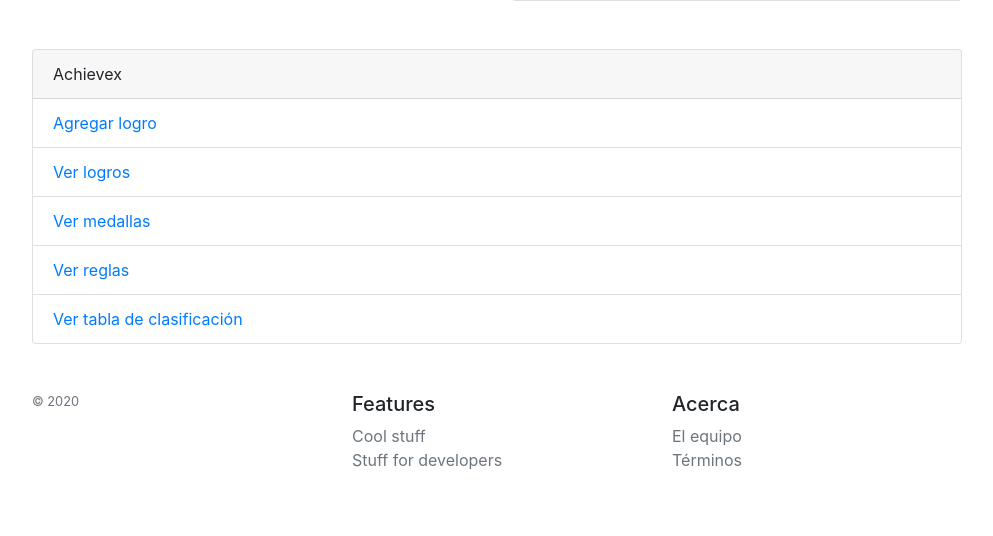
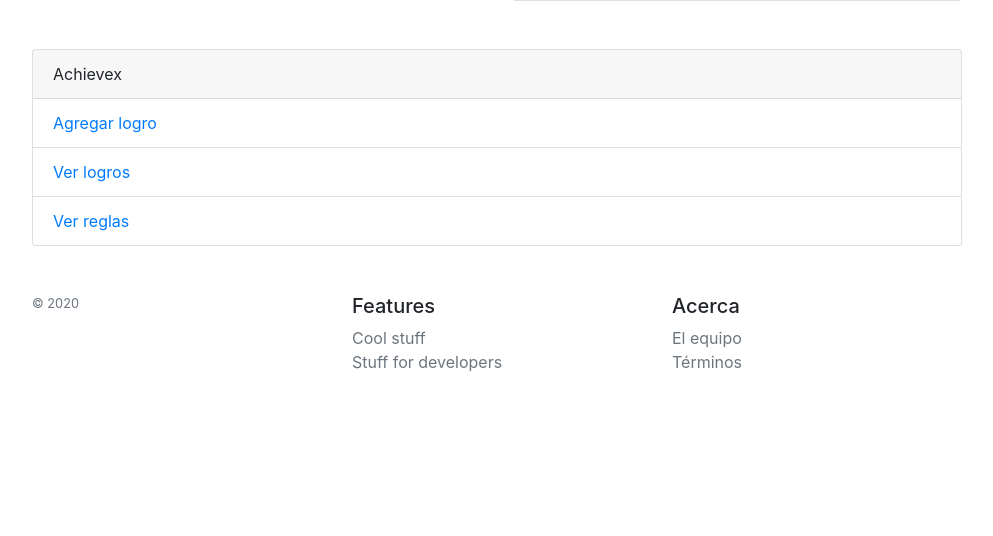
Before and after one commit to TheMr007GOZ/Achievex-, a Flask app: page /home in a window 1280 px wide. Shown: the part 658-1194 px from the top of the page, without its empty margins (143-1136 px from the left). After the commit the page ends 1029 px from the top, so only its background shows below. Run offline with Flask 2, Linux system fonts and the light colour scheme; the visitor is signed in with stand-in values (Sample User, id 1); data comes from the database, SQL or seed files in the repository; data that the repository does not hold is empty; some libraries are stand-ins or nearby versions.

Commit message:
Add files via upload

```diff
--- a/app/templates/home.html
+++ b/app/templates/home.html
@@ -17,7 +17,7 @@
                     <div class="card-body">
                         <p class="card-text"><b>Nombre:</b> {{ current_user.username }}</p>
                         <p class="card-text"><b>Cuenta de Logros:</b> {{ logros.count() }}</p>
-                        <p class="card-text"><b>Cuenta de Medallas:</b> {{ medallascount }}</p>
+                        <p class="card-text"><b>Cuenta de Medallas:</b> {{ 0 }}</p>
                     </div>
                 </div>
             </div>
@@ -42,9 +42,7 @@
                     <ul class="list-group list-group-flush">
                     <li class="list-group-item"><a href="{{ url_for('nuevo_logro') }}">Agregar logro</a></li>
                     <li class="list-group-item"><a href="{{ url_for('logros') }}">Ver logros</a></li>
-                    <li class="list-group-item"><a href="{{ url_for('medallas') }}">Ver medallas</a></li>
                     <li class="list-group-item"><a href="{{ url_for('rules')}}" >Ver reglas</a></li>
-                    <li class="list-group-item"><a href="#">Ver tabla de clasificación</a></li>
                     </ul>
                 </div>
             </div>
```
